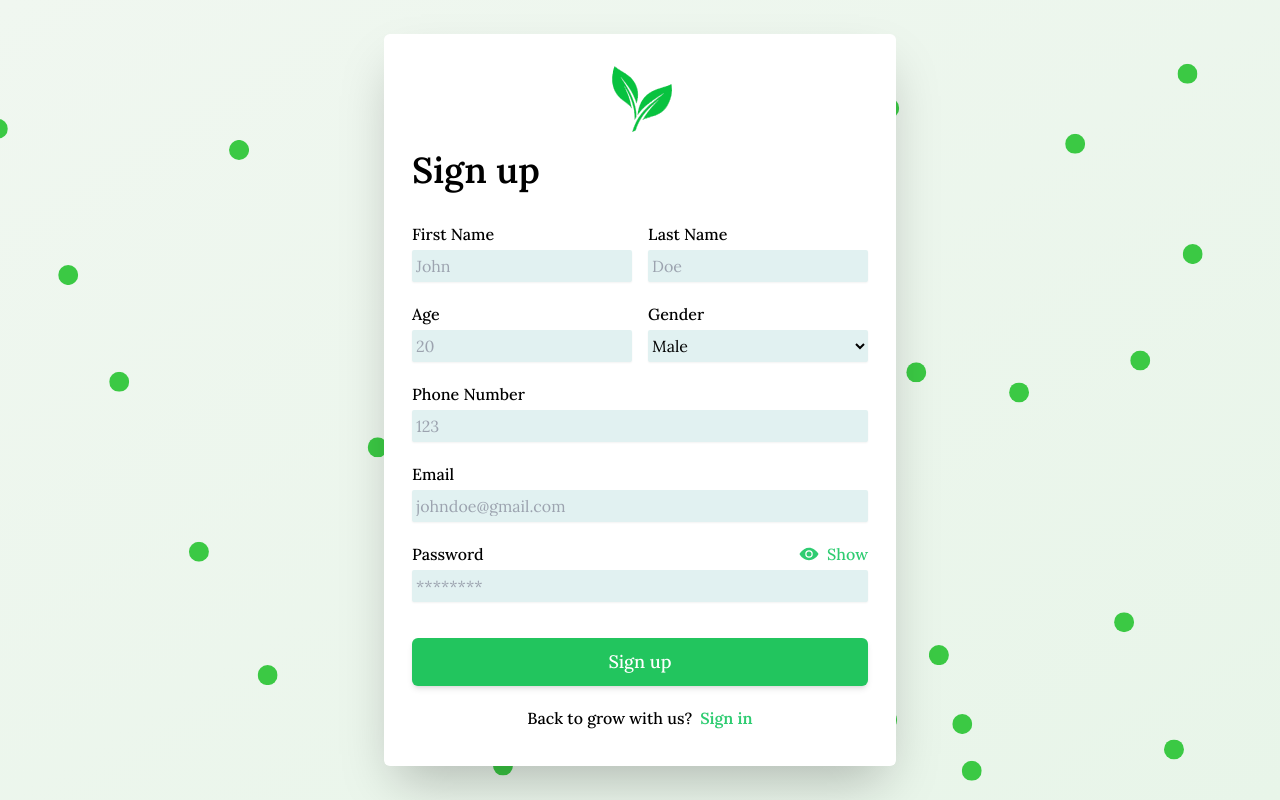
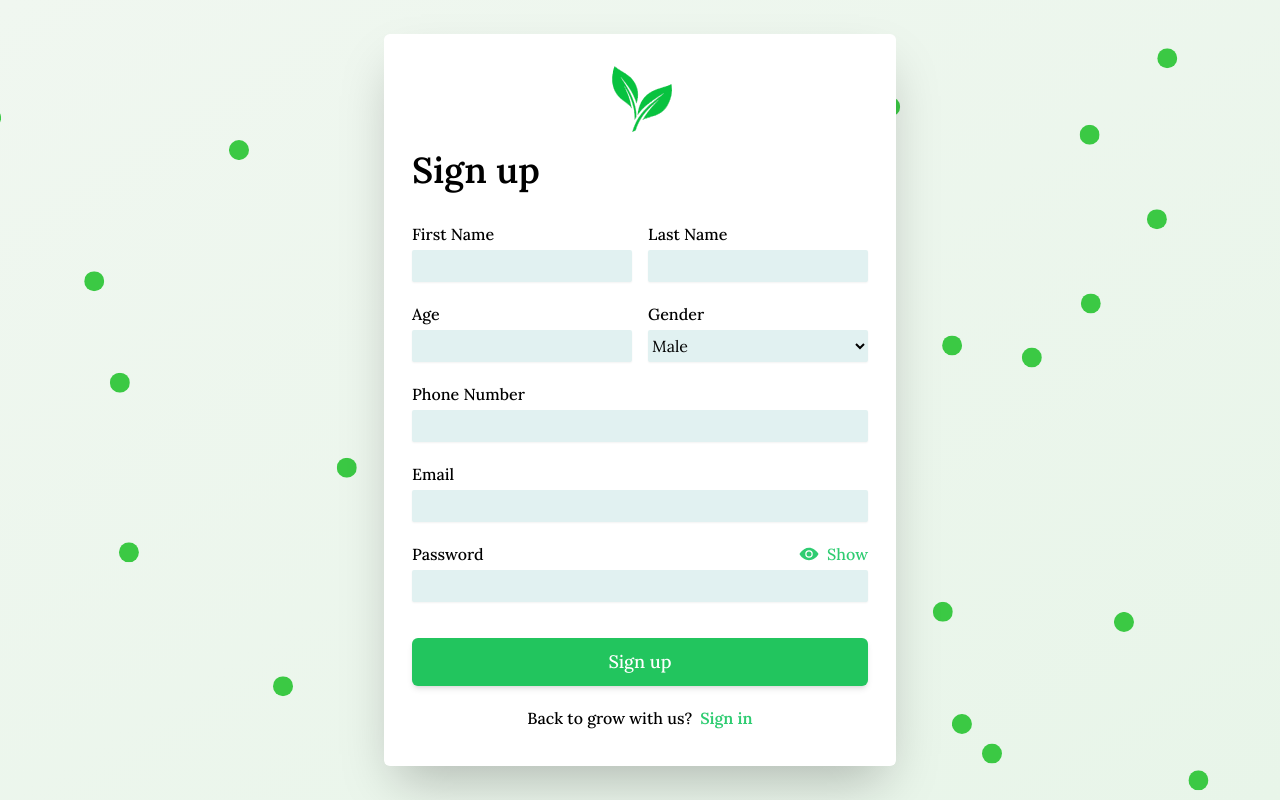
Before and after one commit to Green-World-Project/green-world-web, a React (Vite) app: page /signup in a window 1280 px wide. Built offline with nearby package versions, Linux system fonts and the light colour scheme.

Commit message:
feat: Remove placeholders and decrease animation duration

```diff
--- a/src/pages/AuthPages/LoginForm.tsx
+++ b/src/pages/AuthPages/LoginForm.tsx
@@ -56,7 +56,6 @@ const LoginForm = () => {
                   className="px-1 py-1 bg-[#E1F1F1] shadow-sm focus:shadow outline-none w-full focus:ring-2
                     focus:ring-[#2ecc71] transition duration-300 ease-in-out rounded-sm"
                   type="text"
-                  placeholder="johndoe@gmail.com"
                   id="email"
                 />
               </div>
@@ -89,7 +88,6 @@ const LoginForm = () => {
                   className="px-1 py-1 bg-[#E1F1F1] shadow-sm focus:shadow outline-none w-full focus:ring-2
                             focus:ring-[#2ecc71] transition duration-300 ease-in-out rounded-sm"
                   type={passwordShown ? "text" : "password"}
-                  placeholder="********"
                   id="passowrd"
                 />
               </div>
--- a/src/pages/AuthPages/SignUpForm.tsx
+++ b/src/pages/AuthPages/SignUpForm.tsx
@@ -38,7 +38,6 @@ const SignUpForm = () => {
                 className="px-1 py-1 bg-[#E1F1F1] shadow-sm focus:shadow outline-none w-full focus:ring-2
                     focus:ring-[#2ecc71] transition duration-300 ease-in-out rounded-sm"
                 type="text"
-                placeholder="John"
                 id="firstname"
               />
             </div>
@@ -50,7 +49,6 @@ const SignUpForm = () => {
                 className="px-1 py-1 bg-[#E1F1F1] shadow-sm focus:shadow outline-none w-full focus:ring-2
                     focus:ring-[#2ecc71] transition duration-300 ease-in-out rounded-sm"
                 type="text"
-                placeholder="Doe"
                 id="lastname"
               />
             </div>
@@ -64,7 +62,6 @@ const SignUpForm = () => {
                 className="px-1 py-1 bg-[#E1F1F1] shadow-sm focus:shadow outline-none w-full focus:ring-2
                     focus:ring-[#2ecc71] transition duration-300 ease-in-out rounded-sm"
                 type="number"
-                placeholder="20"
                 min={0}
                 id="age"
               />
@@ -91,7 +88,6 @@ const SignUpForm = () => {
               className="px-1 py-1 bg-[#E1F1F1] shadow-sm focus:shadow outline-none w-full focus:ring-2
                     focus:ring-[#2ecc71] transition duration-300 ease-in-out rounded-sm"
               type="number"
-              placeholder="123"
               min={0}
               id="phone"
             />
@@ -104,7 +100,6 @@ const SignUpForm = () => {
               className="px-1 py-1 bg-[#E1F1F1] shadow-sm focus:shadow outline-none w-full focus:ring-2
                     focus:ring-[#2ecc71] transition duration-300 ease-in-out rounded-sm"
               type="text"
-              placeholder="johndoe@gmail.com"
               id="email"
             />
           </div>
@@ -137,7 +132,6 @@ const SignUpForm = () => {
               className="px-1 py-1 bg-[#E1F1F1] shadow-sm focus:shadow outline-none w-full focus:ring-2
                     focus:ring-[#2ecc71] transition duration-300 ease-in-out rounded-sm"
               type={passwordShown ? "text" : "password"}
-              placeholder="********"
               id="passowrd"
             />
           </div>
--- a/src/shared/FloatingDotsBackground.tsx
+++ b/src/shared/FloatingDotsBackground.tsx
@@ -16,7 +16,7 @@ const FloatingDotsBackground = ({ numberOfDots }: { numberOfDots: number }) => {
   const generateRandomAnimation = () => {
     const y = Math.random() * 100 - 50; // Random vertical movement (-50 to 50)
     const x = Math.random() * 100 - 50; // Random horizontal movement (-50 to 50)
-    const duration = 3 + Math.random() * 3; // Random duration between 3 and 6 seconds
+    const duration = 6 + Math.random() * 6; // Random duration between 6 and 12 seconds (slower)
     return { y, x, duration };
   };
 
```
